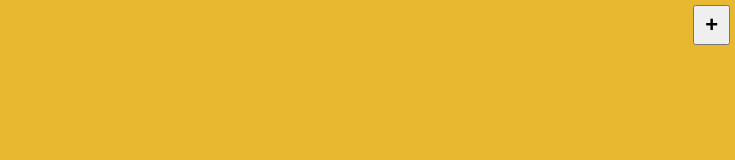
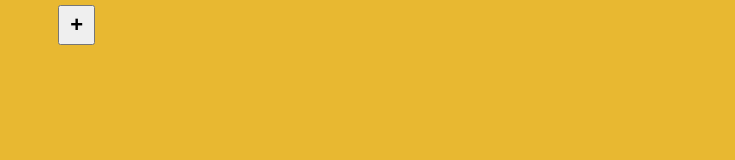
Before and after one commit to SBurnt/JS-DragAndDrop-Stickers, a plain HTML site: page index.html in a window 1280 px wide. Shown: the whole page, without its empty margins (545-1280 px from the left). Drawn offline with Linux system fonts and the light colour scheme.

Commit message:
style: button "newnote" in the middle of the display

```diff
--- a/css/styles.css
+++ b/css/styles.css
@@ -8,7 +8,7 @@ body {
 
 .newnote {
 	position: fixed;
-	right: 5px;
+	right: 50%;
 	top: 5px;
 	padding: 5px 10px;
 	outline: none;
@@ -18,7 +18,7 @@ body {
 	cursor: url(../img/cursor-rock.png), pointer;
 }
 
-.okTextNote {
+/* .okTextNote {
 	position: fixed;
 	right: 55px;
 	top: 5px;
@@ -27,7 +27,7 @@ body {
 	font: bold 22px 'Arial', sans-serif;
 	z-index: 10;
 	cursor: pointer;
-}
+} */
 
 .note {
 	position: absolute;
```
Also changed, not shown: result.png (added).
